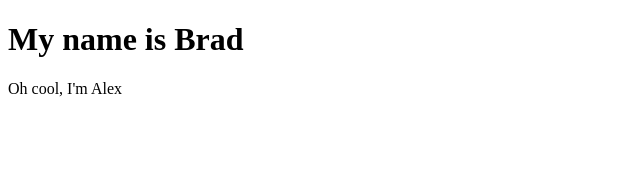
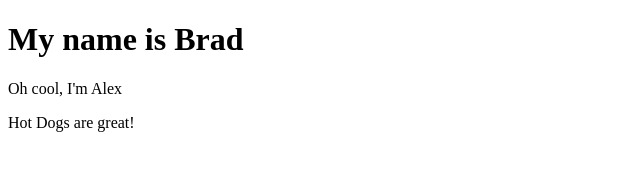
Before and after one commit to asmahler/walttext, a plain HTML site: page Brad.html in a window 1280 px wide. Shown: the whole page, without its empty margins (0-640 px from the left). Drawn offline with Linux system fonts and the light colour scheme.

Commit message:
Adding hot dogs

```diff
--- a/Brad.html
+++ b/Brad.html
@@ -10,5 +10,7 @@
     <h1>My name is Brad</h1>
     <p>Oh cool, I'm Alex</p>
 
+
+    <p>Hot Dogs are great!</p>
 </body>
 </html>
```
